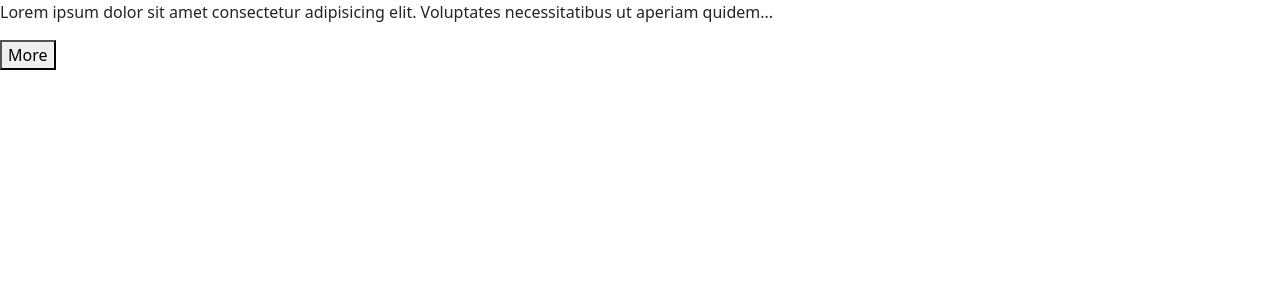
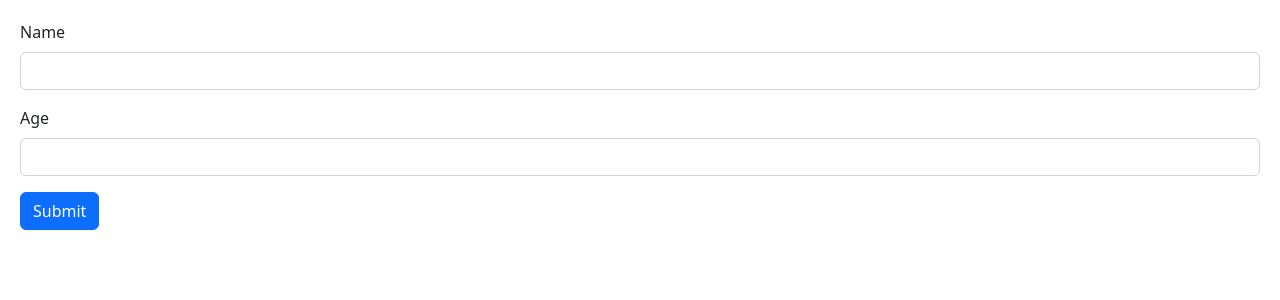
Before and after one commit to ifuenteromero/typescript, a React (Vite) app: page / in a window 1280 px wide. Shown: the top 300 px of the page. Built offline with nearby package versions, Linux system fonts and the light colour scheme.

Commit message:
2 Build a form layout

```diff
--- a/src/App.tsx
+++ b/src/App.tsx
@@ -1,23 +1,9 @@
-import ExpandableText from "./components/ExpandableText";
+import Form from "./components/Form";
 
 const App = () => {
 	return (
 		<div>
-			<ExpandableText>
-				Lorem ipsum dolor sit amet consectetur adipisicing elit.
-				Voluptates necessitatibus ut aperiam quidem nemo quam, enim,
-				corrupti soluta dolores officia explicabo at omnis reprehenderit
-				quisquam earum fugit atque voluptate, eius obcaecati autem
-				pariatur sequi? Qui, fugit. At optio quam quibusdam hic aperiam,
-				alias beatae? Maiores debitis vel recusandae aut dolores, beatae
-				fuga, iste necessitatibus officia accusantium dignissimos
-				voluptate repellat, itaque at nesciunt aliquid ullam quam
-				doloremque ex eos dolorem! Excepturi doloribus accusantium
-				tempore aliquam ratione asperiores? Deserunt amet recusandae
-				corporis natus quo rerum mollitia temporibus non ex. Eveniet
-				sint ad, commodi rem sunt consequuntur voluptate ducimus rerum
-				ipsa! Vitae, totam.
-			</ExpandableText>
+			<Form />
 		</div>
 	);
 };
--- /dev/null
+++ b/src/components/Form.tsx
@@ -0,0 +1,25 @@
+import React from "react";
+
+const Form = () => {
+	return (
+		<form>
+			<div className="mb-3">
+				<label htmlFor="name" className="form-label">
+					Name
+				</label>
+				<input id="name" type="text" className="form-control" />
+			</div>
+			<div className="mb-3">
+				<label htmlFor="age" className="form-label">
+					Age
+				</label>
+				<input id="age" type="number" className="form-control" />
+			</div>
+			<button className="btn btn-primary" type="submit">
+				Submit
+			</button>
+		</form>
+	);
+};
+
+export default Form;
--- /dev/null
+++ b/src/index.css
@@ -0,0 +1,3 @@
+body {
+    padding: 20px;
+}
--- a/src/main.tsx
+++ b/src/main.tsx
@@ -2,6 +2,7 @@
 import ReactDOM from "react-dom/client";
 import App from "./App";
 import "bootstrap/dist/css/bootstrap.css";
+import "./index.css";
 
 ReactDOM.createRoot(document.getElementById("root") as HTMLElement).render(
 	<React.StrictMode>
```
